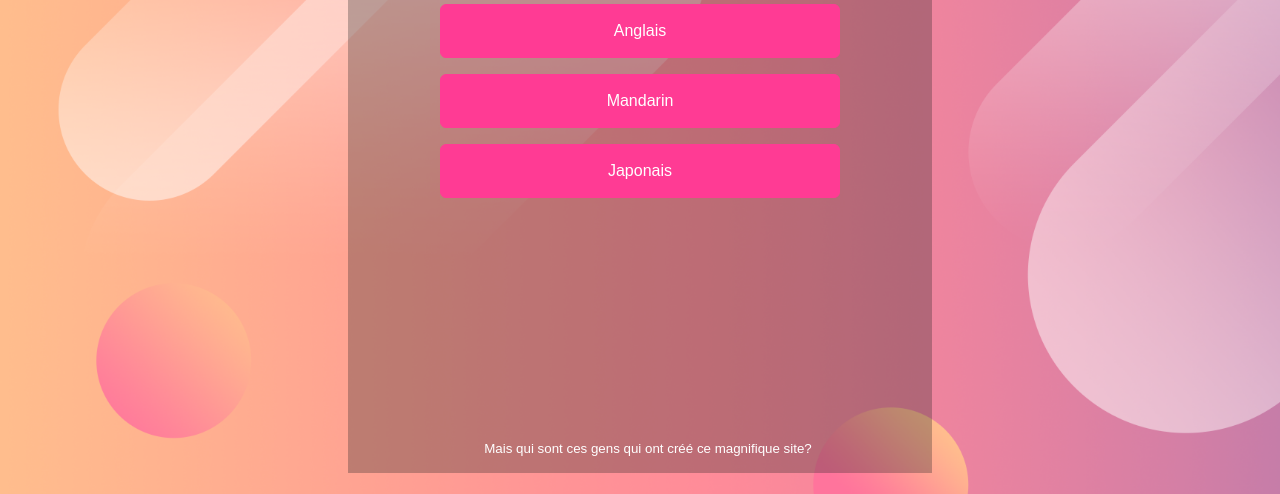
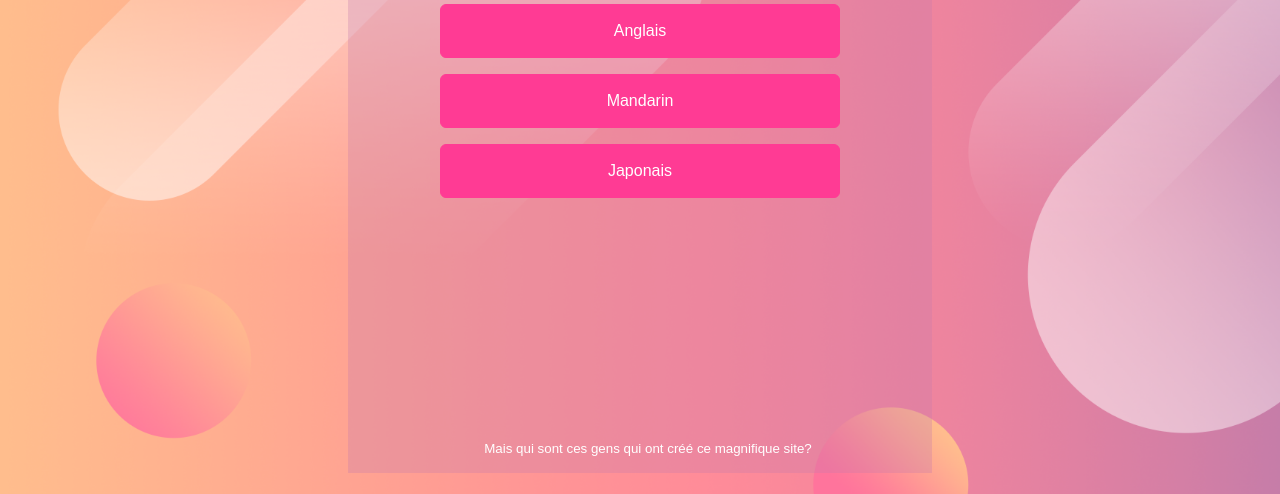
Before and after one commit to TiiShii/Hackaton-2023, a plain HTML site: page index.html in a window 1280 px wide. Shown: the part 306-800 px from the top of the page. Drawn offline with Linux system fonts and the light colour scheme.

Commit message:
arounded background

```diff
--- a/style.css
+++ b/style.css
@@ -8,11 +8,12 @@ body {
 }
 
 .background {
-  background-color: rgba(37, 37, 37, 0.3);
+  background-color: rgba(194, 124, 172, 0.3);
   width: 40%;
   height: 475px;
   margin: 0 auto;
   padding: 50px;
+  border-radius: 40px 40px 0px 0px;
 }
 
 header {
```
